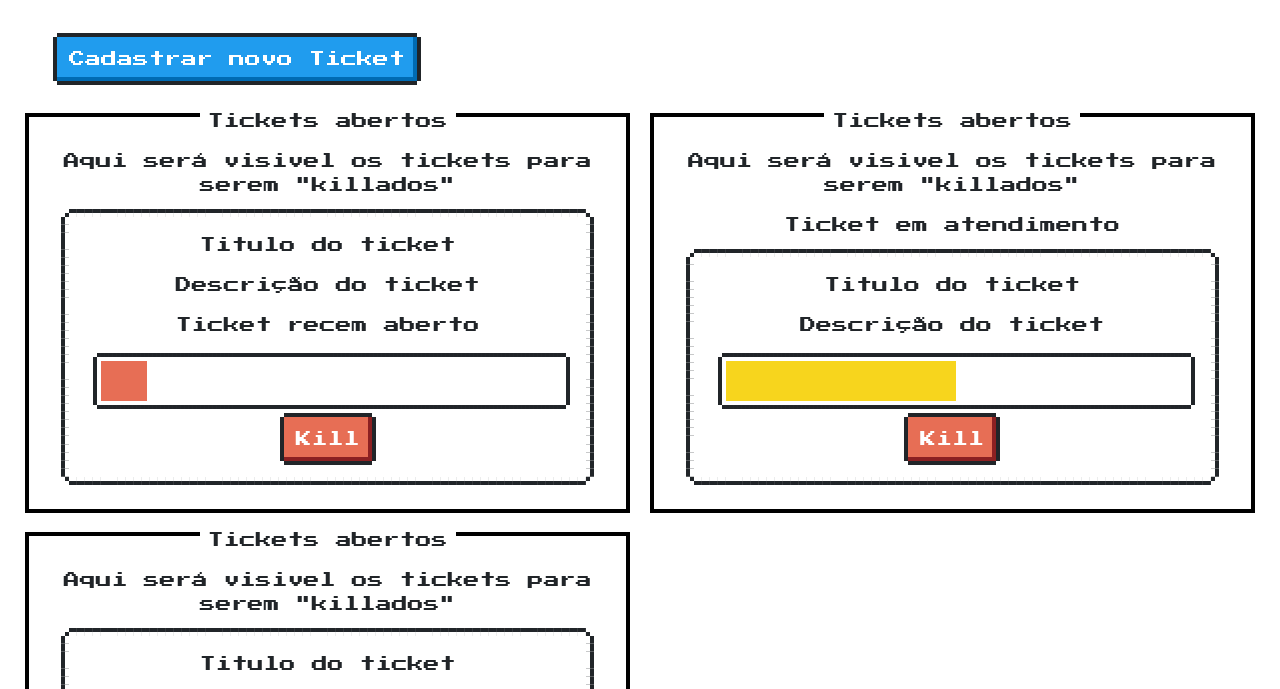
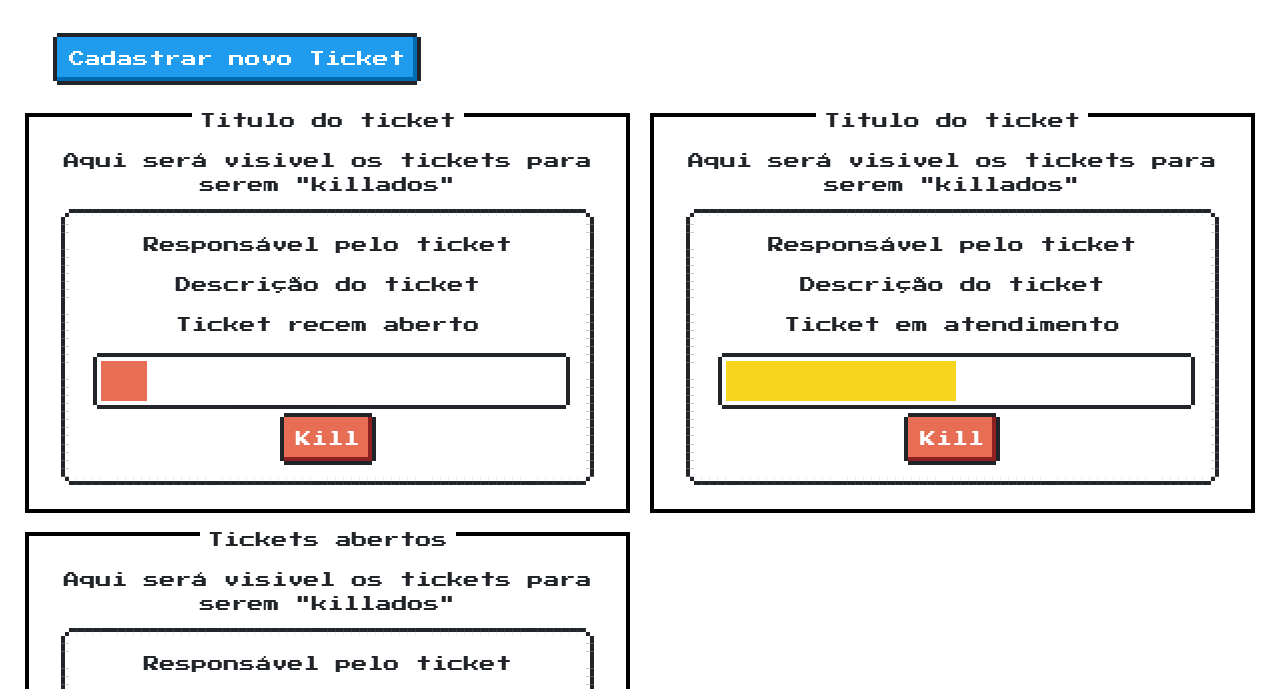
Before and after one commit to IsaacEmerick/Tickets-APMD, a plain HTML site: page index.html in a window 1280 px wide. Shown: the part 100-789 px from the top of the page. Drawn offline with nearby package versions, Linux system fonts and the light colour scheme.

Commit message:
alterações no index

```diff
--- a/index.html
+++ b/index.html
@@ -16,10 +16,10 @@
 
     <section id="list-tasks">
         <div class="nes-container with-title is-centered">
-            <p class="title">Tickets abertos</p>
+            <p class="title">Titulo do ticket</p>
             <p>Aqui será visivel os tickets para serem "killados"</p>
             <div class="nes-container is-rounded">
-                <p>Titulo do ticket</p>
+                <p>Responsável pelo ticket</p>
                 <p>Descrição do ticket</p>
                 <p>Ticket recem aberto</p>
                 <progress class="nes-progress is-error" value="1" max="10"></progress>
@@ -28,12 +28,12 @@
         </div>
 
         <div class="nes-container with-title is-centered">
-            <p class="title">Tickets abertos</p>
+            <p class="title">Titulo do ticket</p>
             <p>Aqui será visivel os tickets para serem "killados"</p>
-            <p>Ticket em atendimento</p>
             <div class="nes-container is-rounded">
-                <p>Titulo do ticket</p>
+                <p>Responsável pelo ticket</p>
                 <p>Descrição do ticket</p>
+                <p>Ticket em atendimento</p>
                 <progress class="nes-progress is-warning" value="5" max="10"></progress>
                 <button class="nes-btn is-error">Kill</button>
             </div>
@@ -43,7 +43,7 @@
             <p class="title">Tickets abertos</p>
             <p>Aqui será visivel os tickets para serem "killados"</p>
             <div class="nes-container is-rounded">
-                <p>Titulo do ticket</p>
+                <p>Responsável pelo ticket</p>
                 <p>Descrição do ticket</p>
                 <p>Ticket resolvido</p>
                 <progress class="nes-progress is-success" value="10" max="10"></progress>
```
